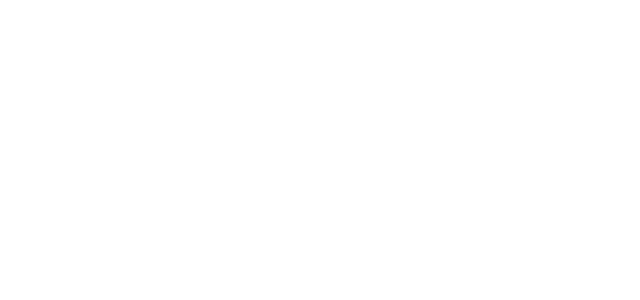
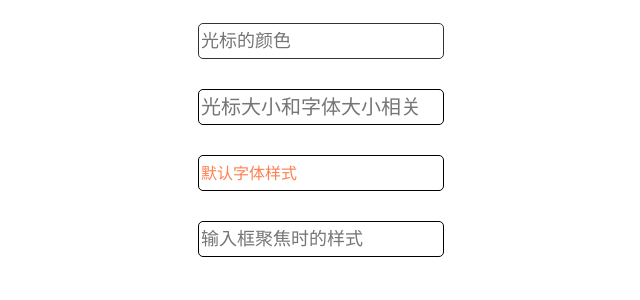
Before and after one commit to LuoHaoAt2017/master-css, a Vue app: page /#/caret-color in a window 1280 px wide. Shown: the top 300 px of the page, without its empty margins (319-959 px from the left). Built offline with nearby package versions, Linux system fonts and the light colour scheme.

Commit message:
feat: 输入框样式

```diff
--- a/src/components/BlockNesting.vue
+++ b/src/components/BlockNesting.vue
@@ -1,5 +1,10 @@
 <template>
     <div class="block-nesting">
+        <div class="poetry">
+            <a href="https://www.cnblogs.com/lovelvxia/p/5726316.html">
+                参考资料
+            </a>
+        </div>
 
         <div class="poetry">
             p标签虽然是块级元素，但是
--- /dev/null
+++ b/src/components/CaretColor.vue
@@ -0,0 +1,67 @@
+<template>
+    <div class="caret-color-container">
+        <input class="input-1 my-input" placeholder="光标的颜色"/>
+        <input class="input-2 my-input" placeholder="光标大小和字体大小相关"/>
+        <input class="input-3 my-input" placeholder="默认字体样式"/>
+        <input class="input-4 my-input" placeholder="输入框聚焦时的样式"/>
+    </div>
+</template>
+
+<script>
+  export default {
+    name: 'caret-color'
+  }
+</script>
+
+<style lang="scss" scoped>
+    .caret-color-container {
+        display: flex;
+        flex-direction: column;
+        justify-content: flex-start;
+        align-items: center;
+
+        .my-input {
+            width: 240px;
+            height: 32px;
+            margin: 15px 0;
+            font-size: 18px;
+            border-radius: 5px;
+            background: none;
+            border: 1px solid;
+        }
+
+        .input-1 {
+            color: #333;
+            caret-color: #ff0000;
+        }
+
+        .input-2 {
+            font-size: 20px;
+        }
+
+        .input-3::-webkit-input-placeholder {
+            font-size: 16px;
+            font-family: sans-serif;
+            color: coral;
+        }
+        .input-3::-moz-placeholder {
+            font-size: 16px;
+            font-family: sans-serif;
+            color: coral;
+        }
+        .input-3::-ms-input-placeholder {
+            font-size: 16px;
+            font-family: sans-serif;
+            color: coral;
+        }
+
+        .input-4 {
+
+        }
+
+        .input-4:focus {
+            outline: 2px solid #00ffff;
+            //border: 2px solid #00ffff;
+        }
+    }
+</style>
--- /dev/null
+++ b/src/components/OutlineProp.vue
@@ -0,0 +1,32 @@
+<template>
+    <div class="placeholder-container">
+        <input class="input-1 my-input" placeholder="hello world"/>
+        <input class="input-2 my-input" placeholder="hello world"/>
+        <input class="input-3 my-input" placeholder="hello world"/>
+    </div>
+</template>
+
+<script>
+  export default {
+    name: 'placeholder'
+  }
+</script>
+
+<style lang="scss" scoped>
+    .my-input {
+        width: 200px;
+        height: 40px;
+    }
+
+    .input-1 {
+
+    }
+
+    .input-2 {
+
+    }
+
+    .input-3 {
+
+    }
+</style>
--- /dev/null
+++ b/src/components/Placeholder.vue
@@ -0,0 +1,41 @@
+<template>
+    <div class="placeholder-container">
+        <input class="my-input input-1" placeholder="hello world"/>
+        <input class="my-input input-2" placeholder="hello world"/>
+    </div>
+</template>
+
+<script>
+  export default {
+    name: 'placeholder'
+  }
+</script>
+
+<style lang="scss" scoped>
+
+    .my-input {
+        width: 300px;
+        height: 30px;
+        border: 1px solid #aaa;
+        margin: 20px;
+    }
+
+    .input-2::-webkit-input-placeholder {
+        font-size: 18px;
+        font-family: sans-serif;
+        color: coral;
+    }
+
+    .input-2::-moz-placeholder {
+        font-size: 18px;
+        font-family: sans-serif;
+        color: coral;
+    }
+
+    .input-2::-ms-input-placeholder {
+        font-size: 18px;
+        font-family: sans-serif;
+        color: coral;
+    }
+
+</style>
--- a/src/router/index.js
+++ b/src/router/index.js
@@ -5,11 +5,13 @@
 import TwoScrolls from '@/components/TwoScrolls.vue';
 import BlockNesting from '@/components/BlockNesting.vue';
 import TextLimitLines from '@/components/TextLimitLines.vue';
+import CaretColor from '@/components/CaretColor.vue';
+import Placeholder from '@/components/Placeholder.vue';
 
 const routes = [
   {
     path: '/',
-    redirect: '/block-nesting'
+    redirect: '/placeholder'
   }, {
     path: '/box-shadow',
     component: BoxShadow
@@ -28,6 +30,12 @@
   }, {
     path: '/block-nesting',
     component: BlockNesting
+  }, {
+    path: '/caret-color',
+    component: CaretColor
+  }, {
+    path: '/placeholder',
+    component: Placeholder
   }
 ];
 
```
